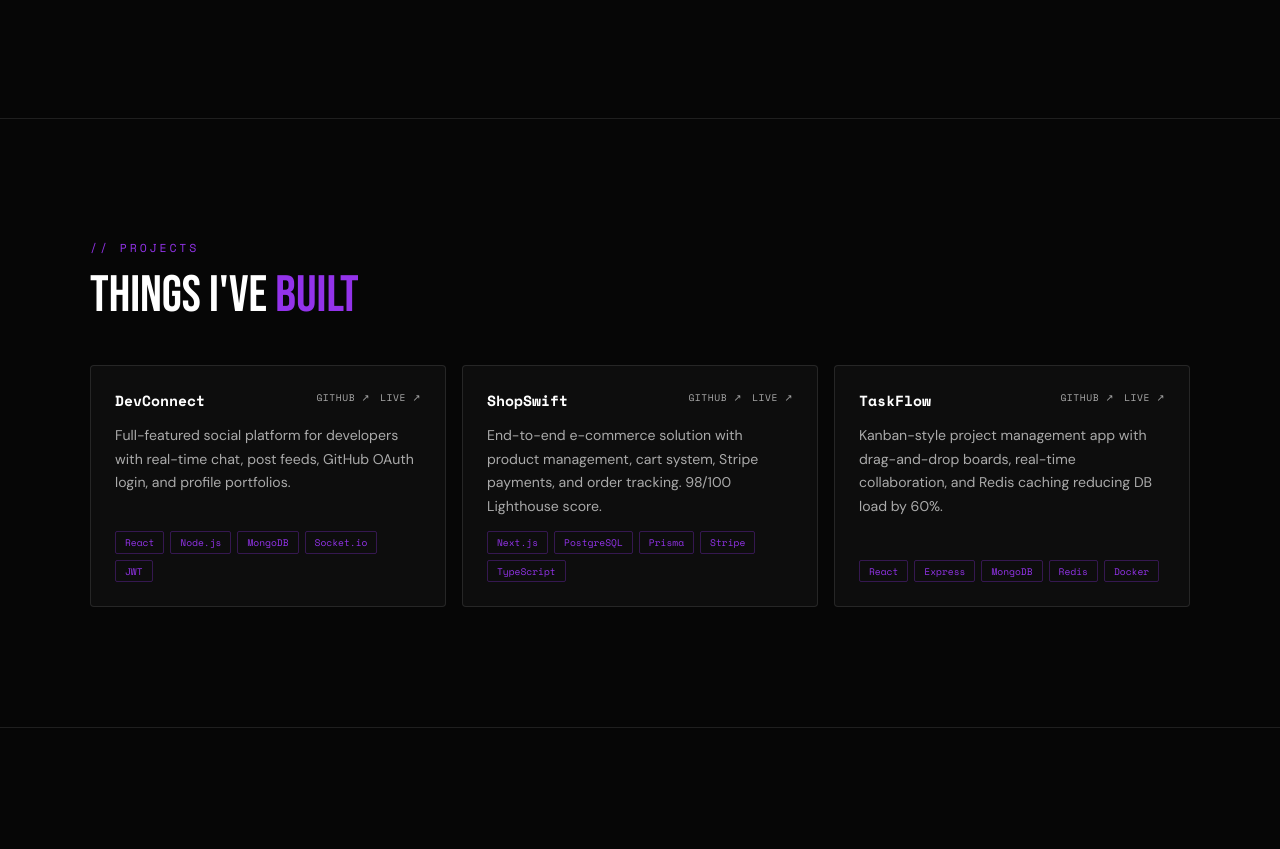
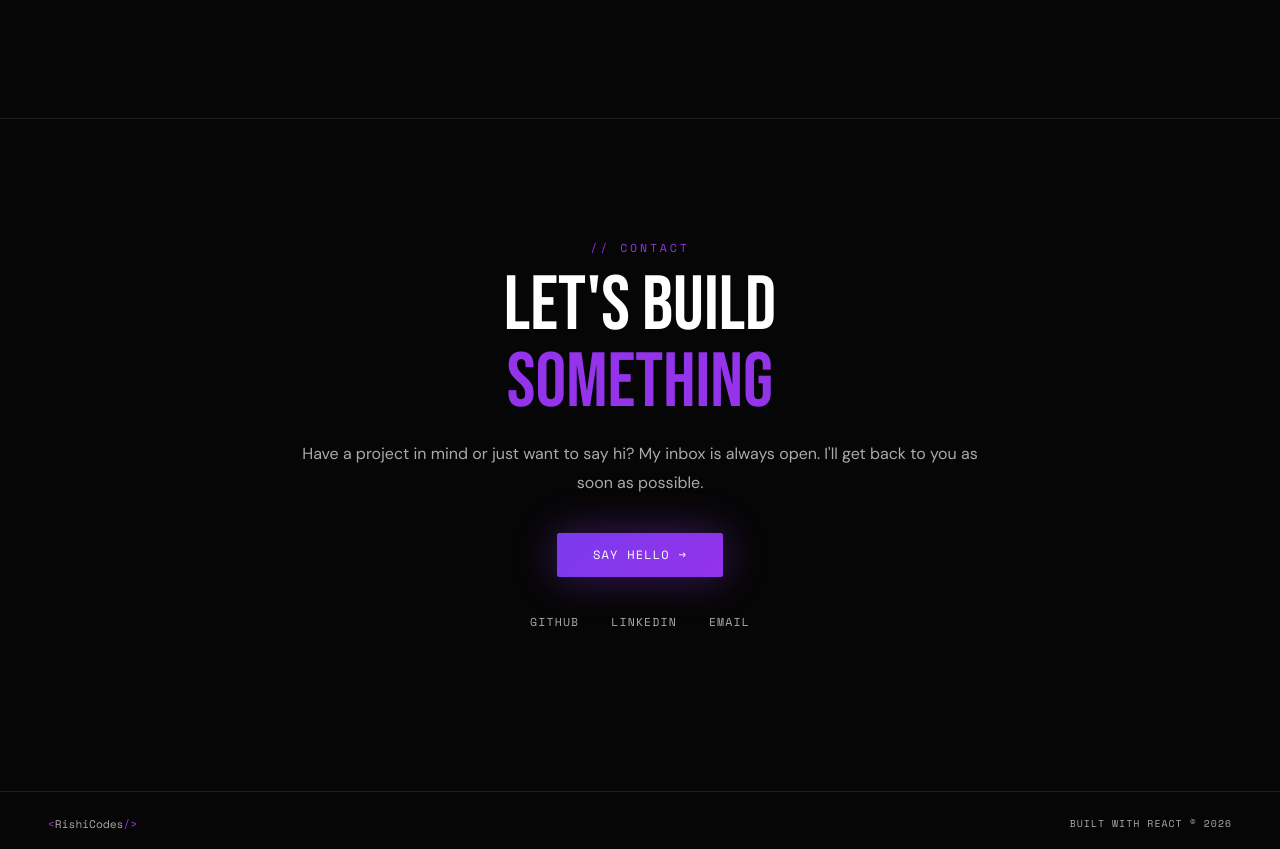
Before and after one commit to rishicodes-7/rishi-portfolio, a React (Vite) app: page / in a window 1280 px wide. Shown: the part 1942-2791 px from the top of the page. Built offline with nearby package versions, Linux system fonts and the light colour scheme.

Commit message:
Remove projects section

```diff
--- a/src/App.jsx
+++ b/src/App.jsx
@@ -43,7 +43,7 @@ const SKILLS = [
   { name: "PostgreSQL", level: 78 },
 ];
 
-const NAV_LINKS = ["about", "skills", "projects", "contact"];
+const NAV_LINKS = ["about", "skills", "contact"];
 
 const PROJECTS = [
   {
@@ -712,7 +712,6 @@ export default function App() {
       <Hero />
       <About />
       <Skills />
-      <Projects />
       <Contact />
       <Footer />
     </ThemeProvider>
```
